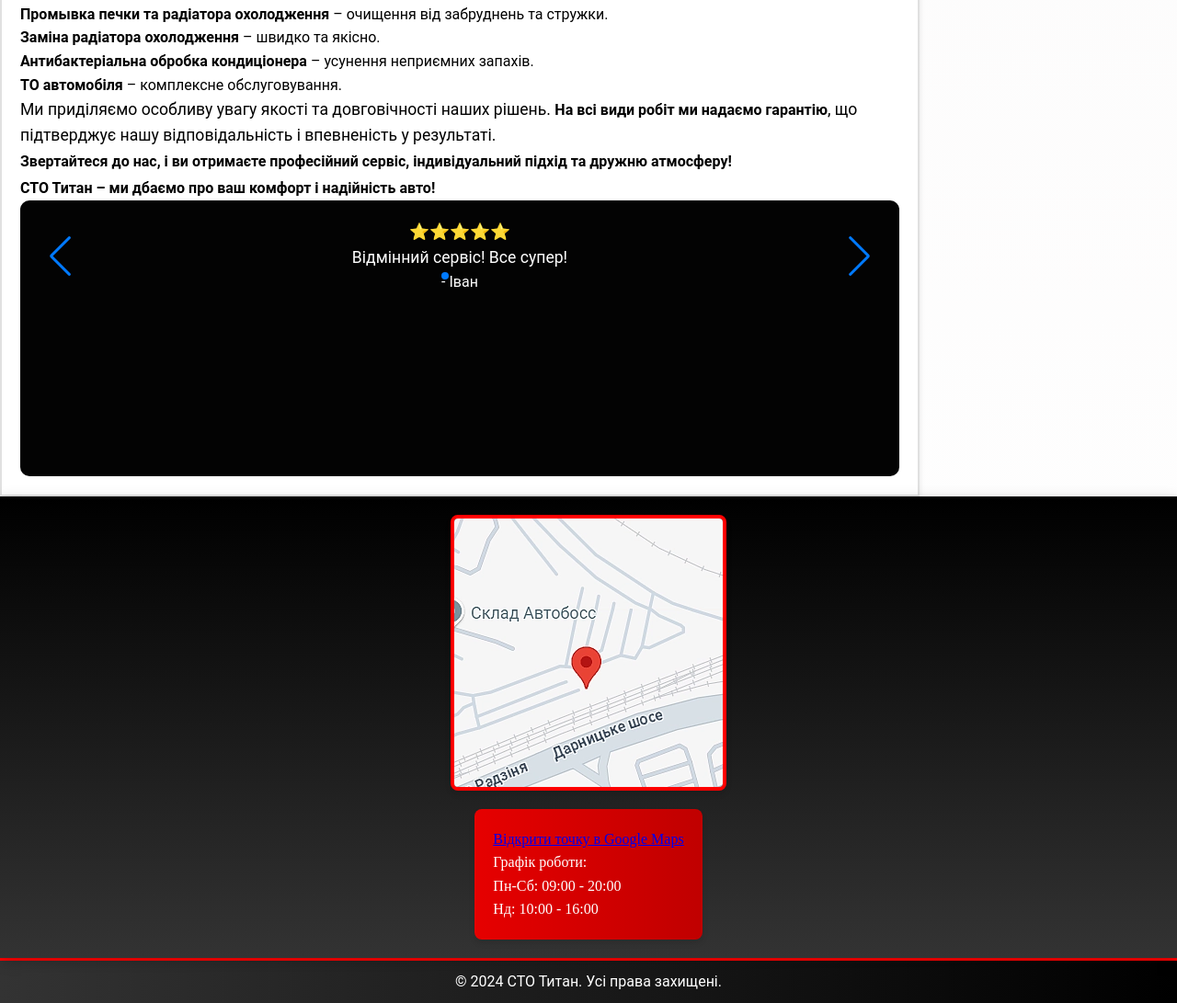
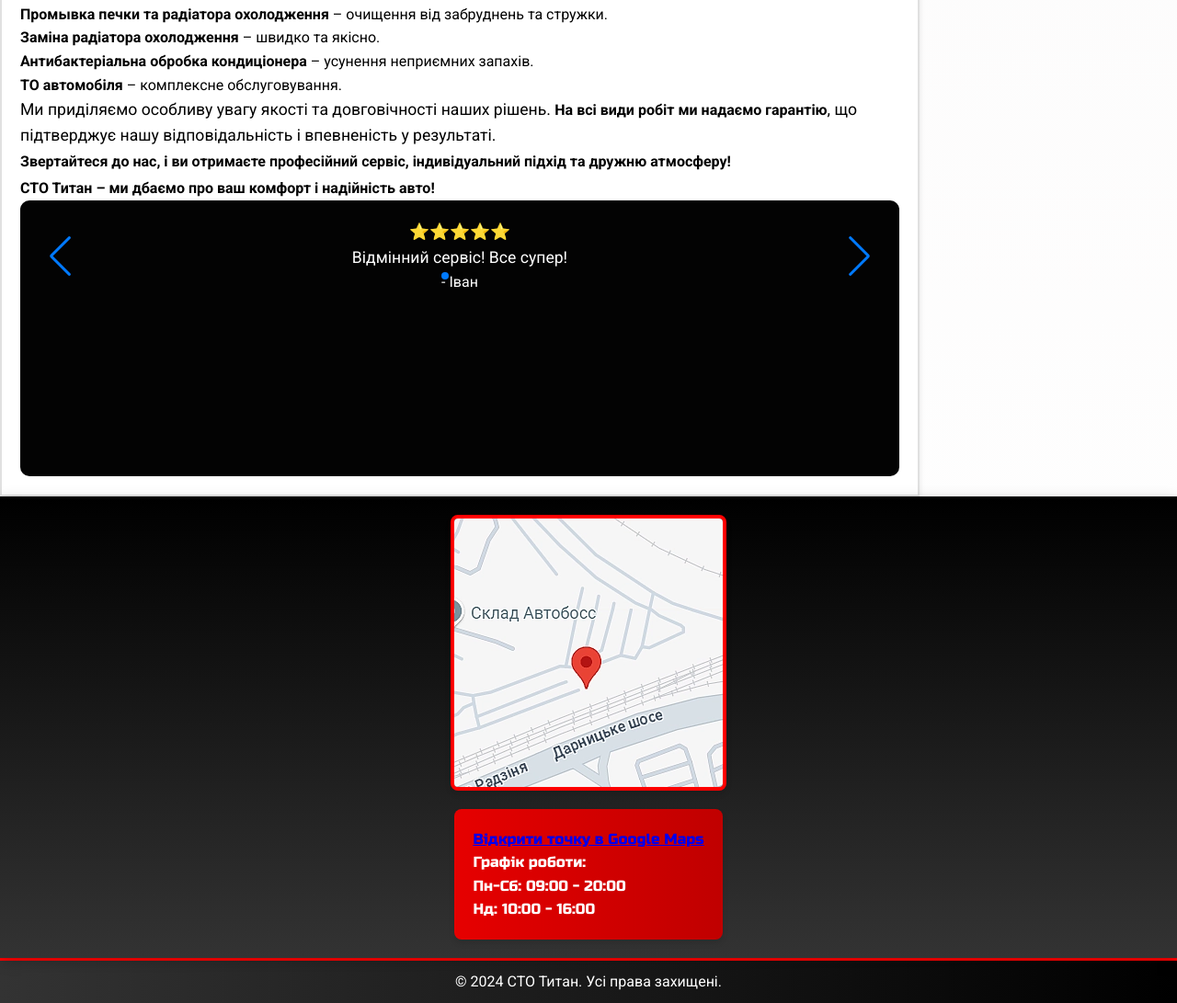
Before and after one commit to Gena5/titan.com, a plain HTML site: page docs/index.html in a window 1280 px wide. Shown: the part 791-1882 px from the top of the page at 92% size. Drawn offline with nearby package versions, Linux system fonts and the light colour scheme; the site is published under a folder, as on GitHub Pages, so addresses that start at the root find nothing.

Commit message:
Add files via upload

```diff
--- a/docs/Titan2.css
+++ b/docs/Titan2.css
@@ -20,7 +20,7 @@
   font-family: "Roboto";
   font-style: normal;
   font-weight: 400;
-  src: url("/fonts/Roboto-Regular.woff2") format("woff2");
+  src: url("./fonts/Roboto-Regular.woff2") format("woff2");
   font-display: swap;
 }
 
@@ -28,7 +28,7 @@
   font-family: "Roboto";
   font-style: normal;
   font-weight: 700;
-  src: url("/fonts/Roboto-Bold.woff2") format("woff2");
+  src: url("./fonts/Roboto-Bold.woff2") format("woff2");
   font-display: swap;
 }
 
@@ -36,7 +36,7 @@
   font-family: "Russo One";
   font-style: normal;
   font-weight: 400;
-  src: url("/fonts/RussoOne-Regular.woff2") format("woff2");
+  src: url("./fonts/RussoOne-Regular.woff2") format("woff2");
   font-display: swap;
 }
 
```
